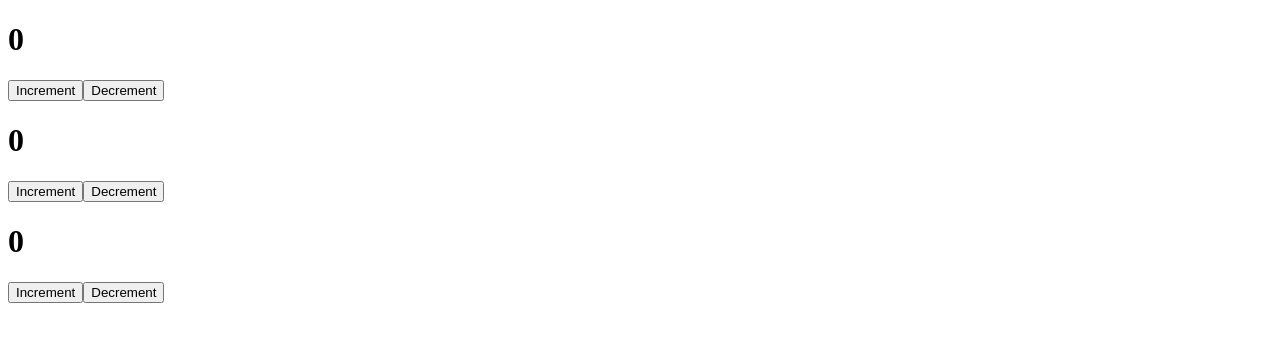
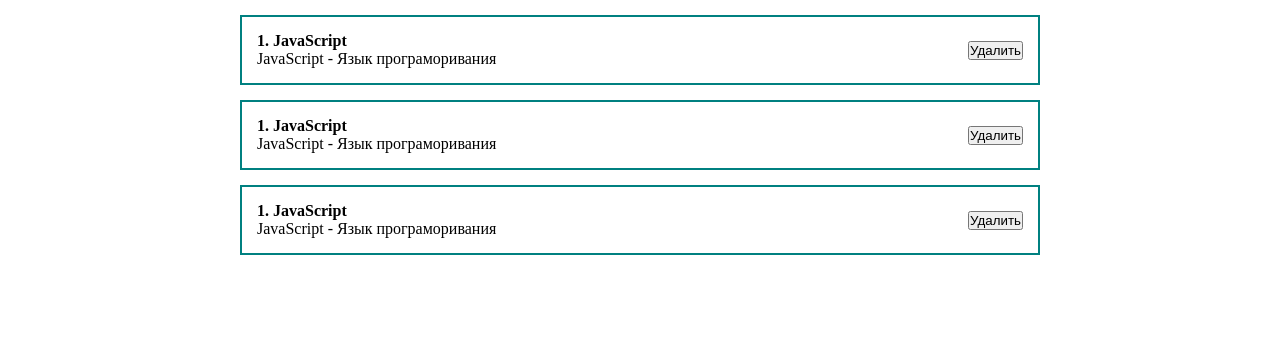
Before and after one commit to ArtemBakhmatov/react_project, a React (Create React App) app: page / in a window 1280 px wide. Shown: the top 342 px of the page. Built offline with nearby package versions, Linux system fonts and the light colour scheme.

Commit message:
Стили CSS. Классы

```diff
--- a/src/App.js
+++ b/src/App.js
@@ -1,12 +1,45 @@
 import React from "react";
-import Counter from "./components/Counter";
-import ClassCounter from "./components/ClassCounter";
+
+import './styles/App.css';
+
 function App() {
 	return (
 		<div className="App">
-			<ClassCounter/>
-			<ClassCounter/>
-			<ClassCounter/>
+			<div className="post">
+				<div className="post__content">
+					<strong>1. JavaScript</strong>
+					<div>
+						JavaScript - Язык програморивания
+					</div>
+				</div>
+				<div className="post__btns">
+					<button>Удалить</button>
+				</div>
+			</div>
+
+			<div className="post">
+				<div className="post__content">
+					<strong>1. JavaScript</strong>
+					<div>
+						JavaScript - Язык програморивания
+					</div>
+				</div>
+				<div className="post__btns">
+					<button>Удалить</button>
+				</div>
+			</div>
+
+			<div className="post">
+				<div className="post__content">
+					<strong>1. JavaScript</strong>
+					<div>
+						JavaScript - Язык програморивания
+					</div>
+				</div>
+				<div className="post__btns">
+					<button>Удалить</button>
+				</div>
+			</div>
 		</div>
 	);
 }
--- /dev/null
+++ b/src/styles/App.css
@@ -0,0 +1,23 @@
+* {
+    margin: 0;
+    padding: 0;
+    box-sizing: border-box;
+}
+
+#root {
+    display: flex;
+    justify-content: center;
+}
+
+.App {
+    width: 800px;
+}
+
+.post {
+    display: flex;;
+    padding: 15px;
+    border: 2px solid teal;
+    margin-top: 15px;
+    justify-content: space-between;
+    align-items: center;
+}
```
